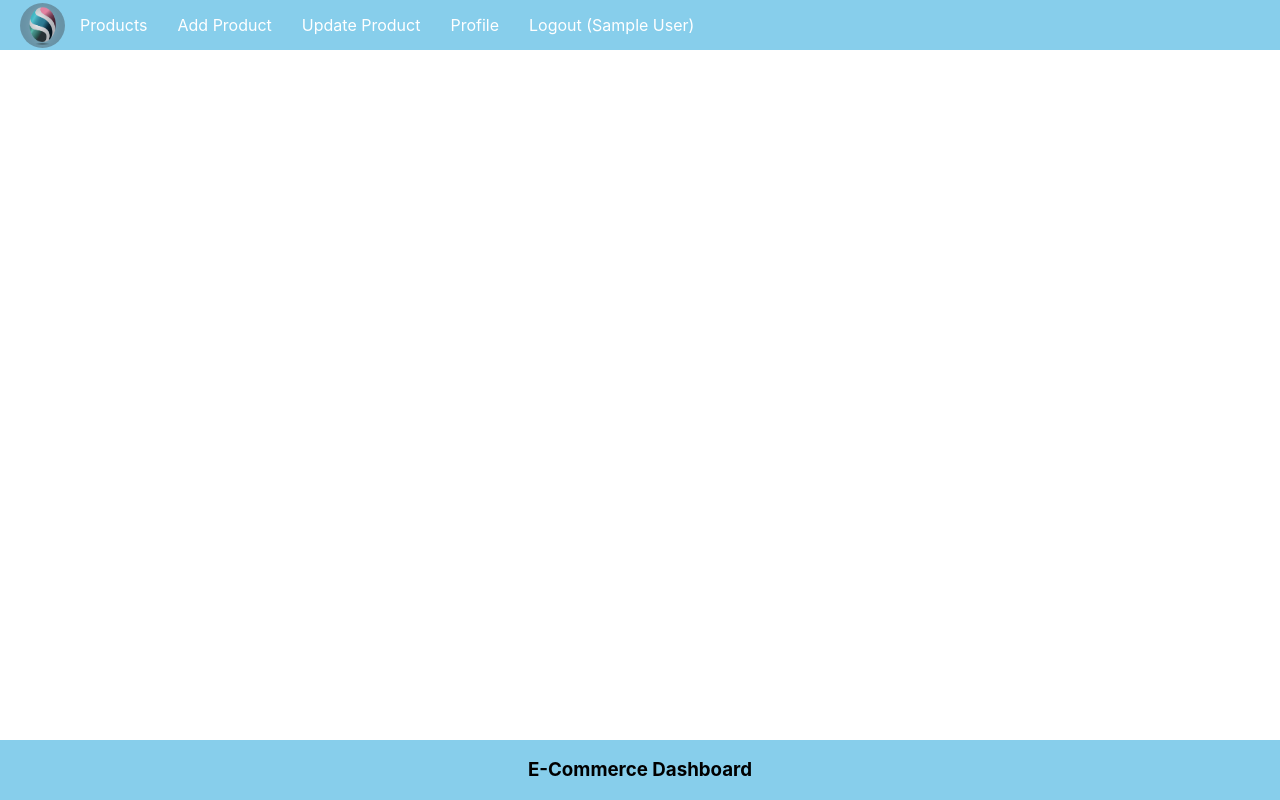
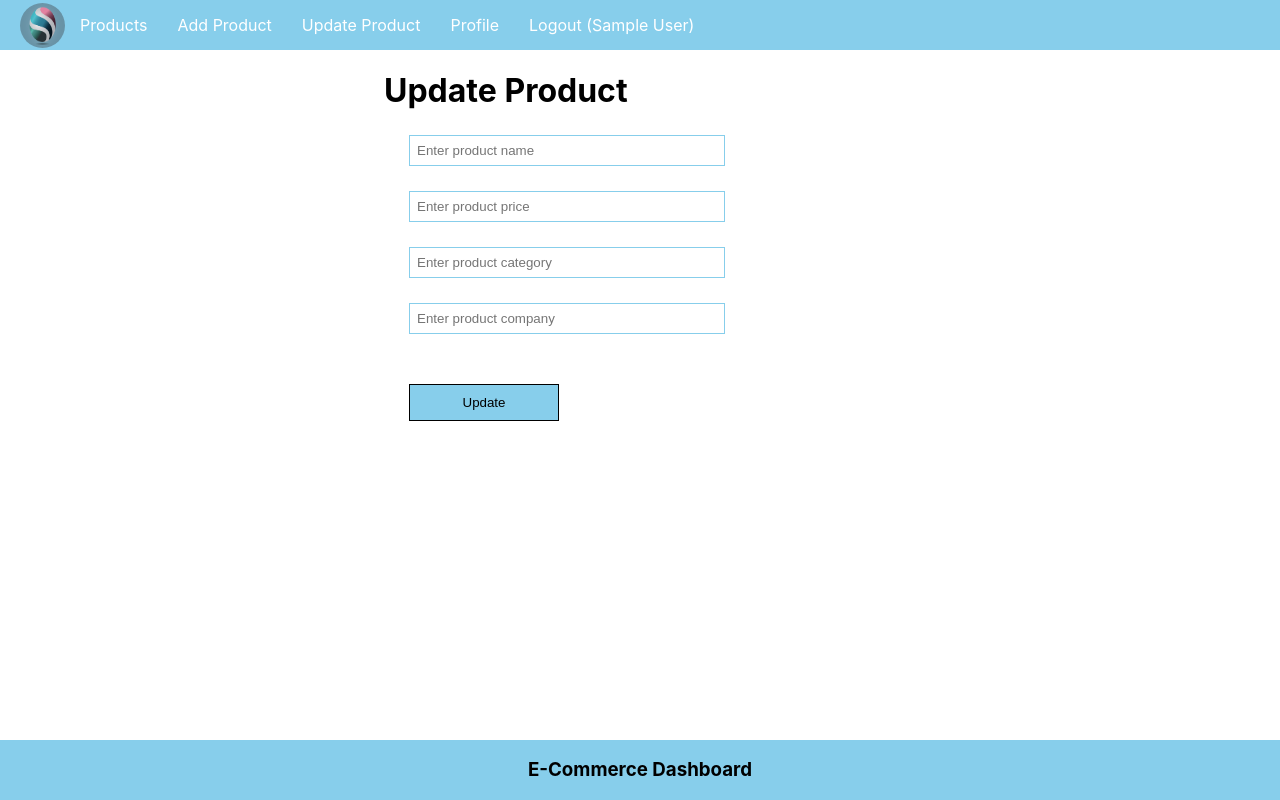
Before and after one commit to VaibhaoHatwar/e-commerce-dashboard-frontend, a React (Create React App) app: page /update/1 in a window 1280 px wide. Built offline with nearby package versions, Linux system fonts and the light colour scheme; sample sign-in values are in the browser's storage; the HTML template or start-up script is replaced by a standard one.

Commit message:
Created Update Component UI

```diff
--- a/src/App.js
+++ b/src/App.js
@@ -8,6 +8,7 @@
 import Login from "./components/Login"
 import AddProduct from "./components/AddProduct"
 import ProductList from "./components/ProductList"
+import UpdateProduct from "./components/UpdateProduct"
 
 function App() {
   return (
@@ -18,7 +19,7 @@
           <Route element={<PrivateComponent />}>
             <Route path="/" element={<ProductList />} />
             <Route path="/add" element={<AddProduct />} />
-            <Route path="/update" element={<h1>Update Product Component</h1>} />
+            <Route path="/update/:id" element={<UpdateProduct />} />
             <Route path="/logout" element={<h1>Logout Component</h1>} />
             <Route path="/profile" element={<h1>Profile Component</h1>} />
           </Route>
--- a/src/components/ProductList.js
+++ b/src/components/ProductList.js
@@ -1,4 +1,5 @@
 import { useEffect, useState } from "react"
+import { Link } from "react-router-dom"
 
 const ProductList = () => {
   const [products, setProducts] = useState([])
@@ -43,6 +44,7 @@
             <button type="button" onClick={() => deleteProduct(item._id)}>
               delete
             </button>
+            <Link to={"/update/" + item._id}>Update</Link>
           </li>
         </ul>
       ))}
--- /dev/null
+++ b/src/components/UpdateProduct.js
@@ -0,0 +1,60 @@
+import { useState } from "react"
+
+const UpdateProduct = () => {
+  const [name, setName] = useState("")
+  const [price, setPrice] = useState("")
+  const [category, setCategory] = useState("")
+  const [company, setCompany] = useState("")
+  //   const [error, setError] = useState(false)
+
+  const updateProduct = (e) => {
+    e.preventDefault()
+
+    console.log({ name, price, category, company })
+  }
+
+  return (
+    <div className="product">
+      <h1>Update Product</h1>
+      <form onSubmit={updateProduct}>
+        <input
+          className="inputBox"
+          type="text"
+          placeholder="Enter product name"
+          value={name}
+          onChange={(e) => setName(e.target.value)}
+        />
+
+        <input
+          className="inputBox"
+          type="text"
+          placeholder="Enter product price"
+          value={price}
+          onChange={(e) => setPrice(e.target.value)}
+        />
+
+        <input
+          className="inputBox"
+          type="text"
+          placeholder="Enter product category"
+          value={category}
+          onChange={(e) => setCategory(e.target.value)}
+        />
+
+        <input
+          className="inputBox"
+          type="text"
+          placeholder="Enter product company"
+          value={company}
+          onChange={(e) => setCompany(e.target.value)}
+        />
+
+        <button className="button" type="submit">
+          Update
+        </button>
+      </form>
+    </div>
+  )
+}
+
+export default UpdateProduct
```
